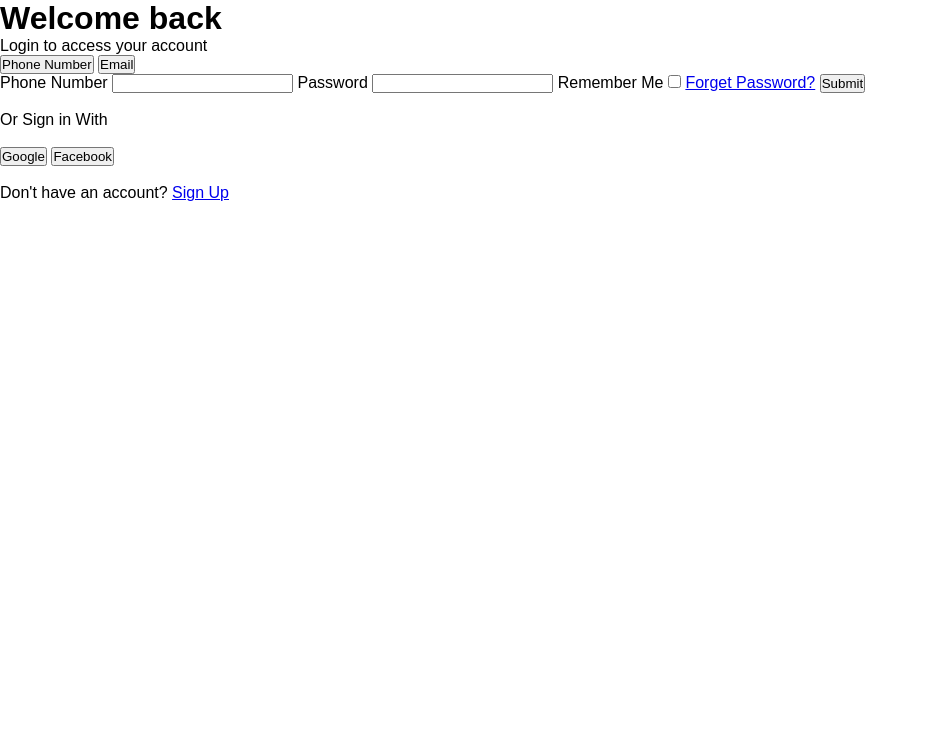
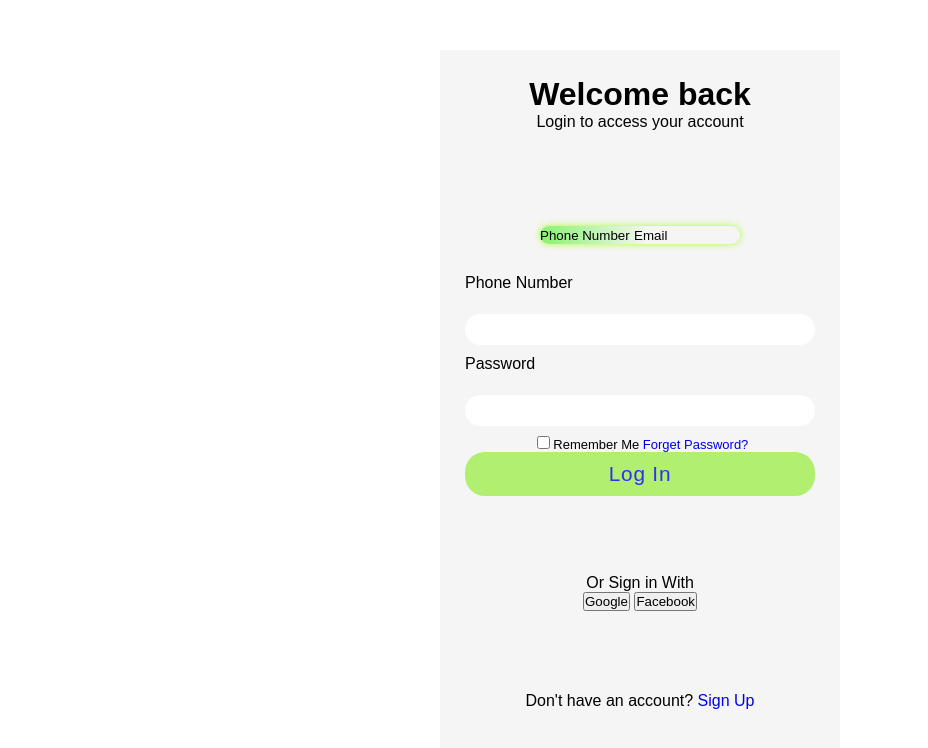
Before and after one commit to hernandesdoug/projeto-verification-code, a plain HTML site: page index.html in a window 1280 px wide. Shown: the whole page, without its empty margins (0-928 px from the left). Drawn offline with Linux system fonts and the light colour scheme.

Commit message:
alguns ajustes de estilos

```diff
--- a/css/estilos.css
+++ b/css/estilos.css
@@ -6,9 +6,128 @@
     font-family: "Bebas Neue", sans-serif;
 }
 
-hmtl,
-body
-{
-  /* vh -  viewport height */
-  min-height: 100vh;
+body {
+  width: 100vw;
+  height: 100vh;
+  display: flex;
+  justify-content: center;
+  align-items: center;
 }
+
+.tela-login {
+  background-color: whitesmoke;
+  padding: 6px;
+  width: 400px;
+  height: 700px;
+  display: flex;
+  flex-direction: column;
+  align-items: center;
+  position: relative;
+}
+
+.titulo {
+  width: 350px;
+  height: 100px;
+  align-items: center;
+  text-align: center;
+  margin: 20px 10px 10px 10px;
+}
+
+form {
+  width: 350px;
+  height: 300px;
+  align-items: center;
+  text-align: center;
+  margin: 20px 10px 10px 10px;
+  flex-direction: column;
+  display: flex;
+  border: none;
+  border-radius: 50%;
+}
+
+.btn-api {
+  width: 350px;
+  height: 100px ;
+  align-items: center;
+  text-align: center;
+}
+
+.btn-switch {
+  width: 200px;
+  margin-top: 40px;
+  position: relative;
+  border-radius: 30px;
+  box-shadow: 0 0 7px 0 greenyellow;
+}
+
+.btn-switch button {
+  cursor: pointer;
+  background: transparent;
+  border: none;
+  position: relative;
+  padding: 10x 29px;
+}
+
+.btn-color {
+  position: absolute;
+  width: 108px;
+  height :100%;
+  background: linear-gradient(to right, rgb(136, 243, 111), whitesmoke);
+  border-radius: 60px;
+  transition: .3s;
+}
+
+input[type="tel"], input[type="password"] {
+  border: none;
+  margin-top: 20px;
+  border-radius: 60px;
+  padding: 8px 0 8px 35px;
+  outline: none;
+  width: 100%;
+}
+
+label {
+  width: 350px;
+  height: 20px;
+  position: relative;
+  text-align: left;
+  margin-top: 10px;
+}
+
+.div-check {
+  margin: 10px 0 0 5px;
+  width: 80%;
+  font-size: 13px;
+  position: relative;
+  justify-content: space-between;
+}
+button[type="submit"] {
+  background: green;
+  color: black;
+  border-radius: 30px;
+  width: 100%;
+  outline: none;
+  padding: 8px 0 8px 15px;
+  font-size: 15px;
+  margin-top: 40px;
+  cursor: pointer;
+}
+
+ .botao-login {
+  cursor: pointer;
+  color: black;
+  background-color: rgb(159, 238, 79);
+  width: 100%;
+  padding: 10px 0;
+  font-size: 1.3rem;
+  font-weight: 400;
+  letter-spacing: .05rem;
+  border-radius: 20px;
+  border: none;
+  opacity: .8;
+  transition: .3s;
+}
+
+a {
+  text-decoration: none;
+}
--- /dev/null
+++ b/css/signup.css
@@ -0,0 +1,86 @@
+/* reset css */
+* {
+    margin: 0;
+    padding: 0;
+    box-sizing: border-box;
+    font-family: 'Century Gothic';
+}
+
+body
+{
+  min-height: 100vh;
+  display: flex;
+  justify-content: center;
+  background: whitesmoke;
+  align-items: center;
+}
+
+.tela-signup {
+    width: 400px;
+    height: min-content;
+    display: flex;
+    flex-direction: column;
+    justify-content: center;
+    align-items: center;
+    align-content: center;
+}
+
+.tela-signup form .cad-signup {
+    margin: 30px 0;
+    display: flex;
+    justify-content: center;
+  }
+.tela-signup .titulo {
+    width: 400px;
+    height: 20vh;
+    text-align: center;
+}
+
+.tela-signup .botao-principal {
+    width: 400px;
+    height: 20vh;
+    text-align: center;
+}
+
+.tela-signup form, .tela-signup form .cad-signup {
+    width: 100%;
+  }
+
+form .cad-signup {
+    width: 400px;
+    height: 20px;
+    flex-direction: column;
+    display: flex;
+    justify-content: center;
+    align-items: center;
+    margin: 0 8px;
+}
+
+label {
+    width: 400px;
+    height: 20px;
+    position: relative;
+    text-align: left;
+    margin-bottom: 0%;
+}
+
+input {
+    width: 400px;
+    height: 20px;
+    border-radius: 20px;
+}
+
+ .botao-signup {
+    cursor: pointer;
+    color: black;
+    background-color: rgb(159, 238, 79);
+    width: 100%;
+    padding: 10px 0;
+    font-size: 1.3rem;
+    font-weight: 400;
+    letter-spacing: .05rem;
+    border-radius: 20px;
+    border: none;
+    opacity: .8;
+    transition: .3s;
+  }
--- a/css/verificacao.css
+++ b/css/verificacao.css
@@ -120,3 +120,7 @@ body
   opacity: 1;
   pointer-events: auto;
 }
+
+a {
+  text-decoration: none;
+}
--- a/index.html
+++ b/index.html
@@ -14,23 +14,24 @@
             <p>Login to access your account</p>
         </div>
         <div class="btn-switch">
-            <button>Phone Number</button>
-            <button>Email</button>
+            <div class="btn-color"></div>
+            <button id="btn-phone">Phone Number</button>
+            <button id="btn-email">Email</button>
         </div>
-        <form action="welcome_page.html">
+        <form >
             <label for="phone">Phone Number</label>
             <input type="tel" name="phone" id="phone-number">
             <label for="password">Password</label>
             <input type="password" name="password" id="password">
-            <label for="checkbox">Remember Me</label>
-            <input type="checkbox" name="checkbox" id="checkbox">
-            <a href="#">Forget Password?</a>
-            <input type="submit" name="Log in" id="login">
+            <div class="div-check">
+                <input type="checkbox">
+                <span>Remember Me</span>
+                <span><a href="#">Forget Password?</a></span>
+            </div>
+            <button class="botao-login"><a href="welcome_page.html">Log In </a></button>
         </form>
-        <br>
-        <p>Or Sign in With</p>
-        <br>
         <div class="btn-api">
+            <p>Or Sign in With</p>
             <button>Google</button>
             <button>Facebook</button>
         </div>
```
Also changed, not shown: signup.html (+9 -6 lines), verificacao.html (+1 -1 lines).
